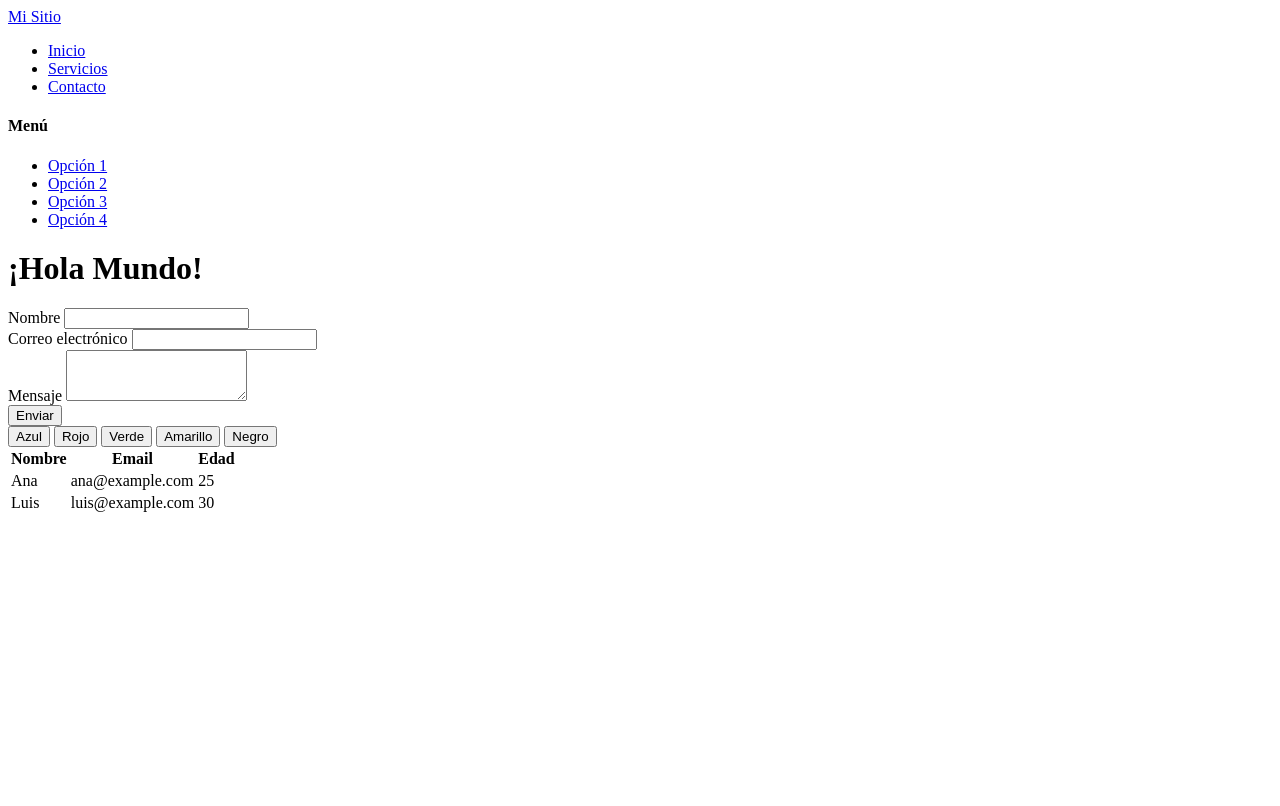
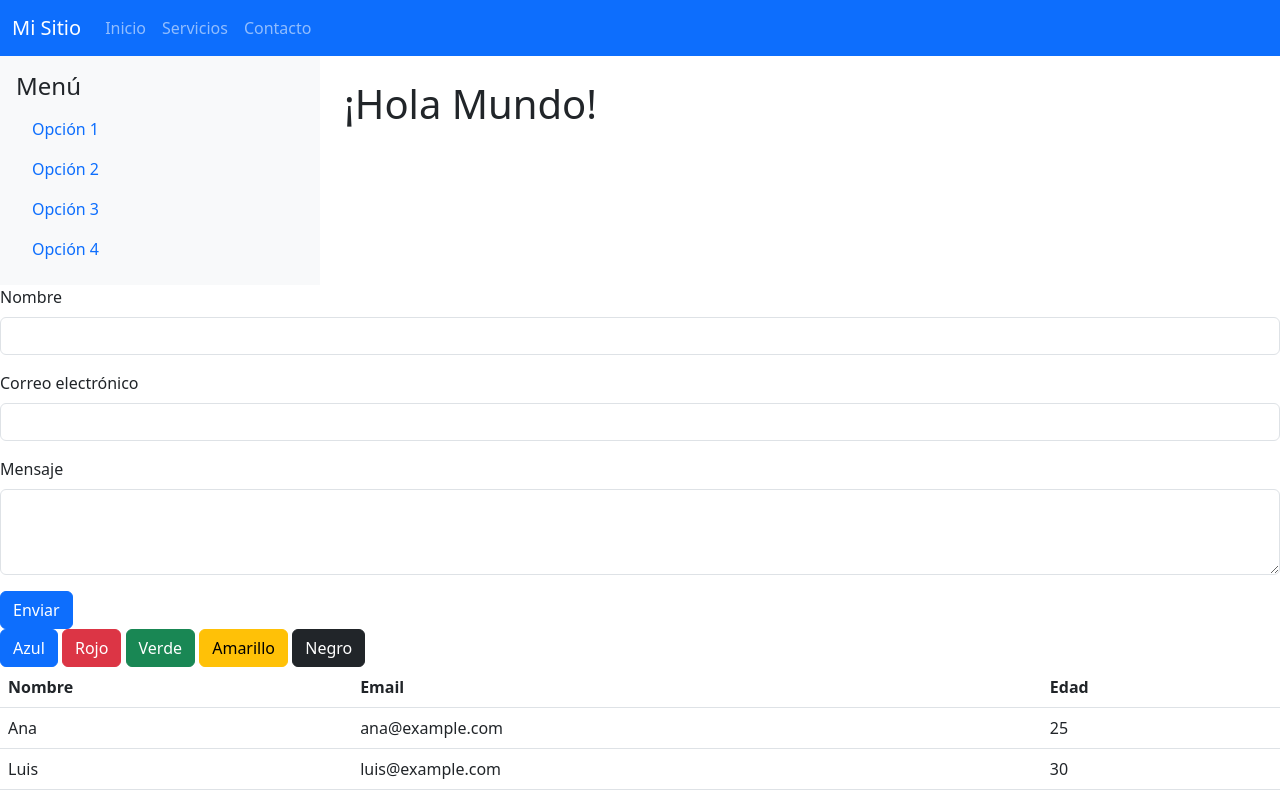
Before and after one commit to EcoBravoLima/M2A1---Actividad-1-Web-Responsivo, a plain HTML site: page index.html in a window 1280 px wide. Drawn offline with nearby package versions, Linux system fonts and the light colour scheme.

Commit message:
Update index.html

```diff
--- a/index.html
+++ b/index.html
@@ -2,7 +2,8 @@
 <html lang="es">
 <head>
     <meta charset="UTF-8">
-    <meta name="viewport" content="width=device-width, initial-scale=1.0">
+    <meta name="Edgar" content="width=device-width, initial-scale=1.0">
+    <link href="https://cdn.jsdelivr.net/npm/bootstrap@5.3.0/dist/css/bootstrap.min.css" rel="stylesheet">
     <title>Mi Página Responsiva</title>
 </head>
 <body>
```
